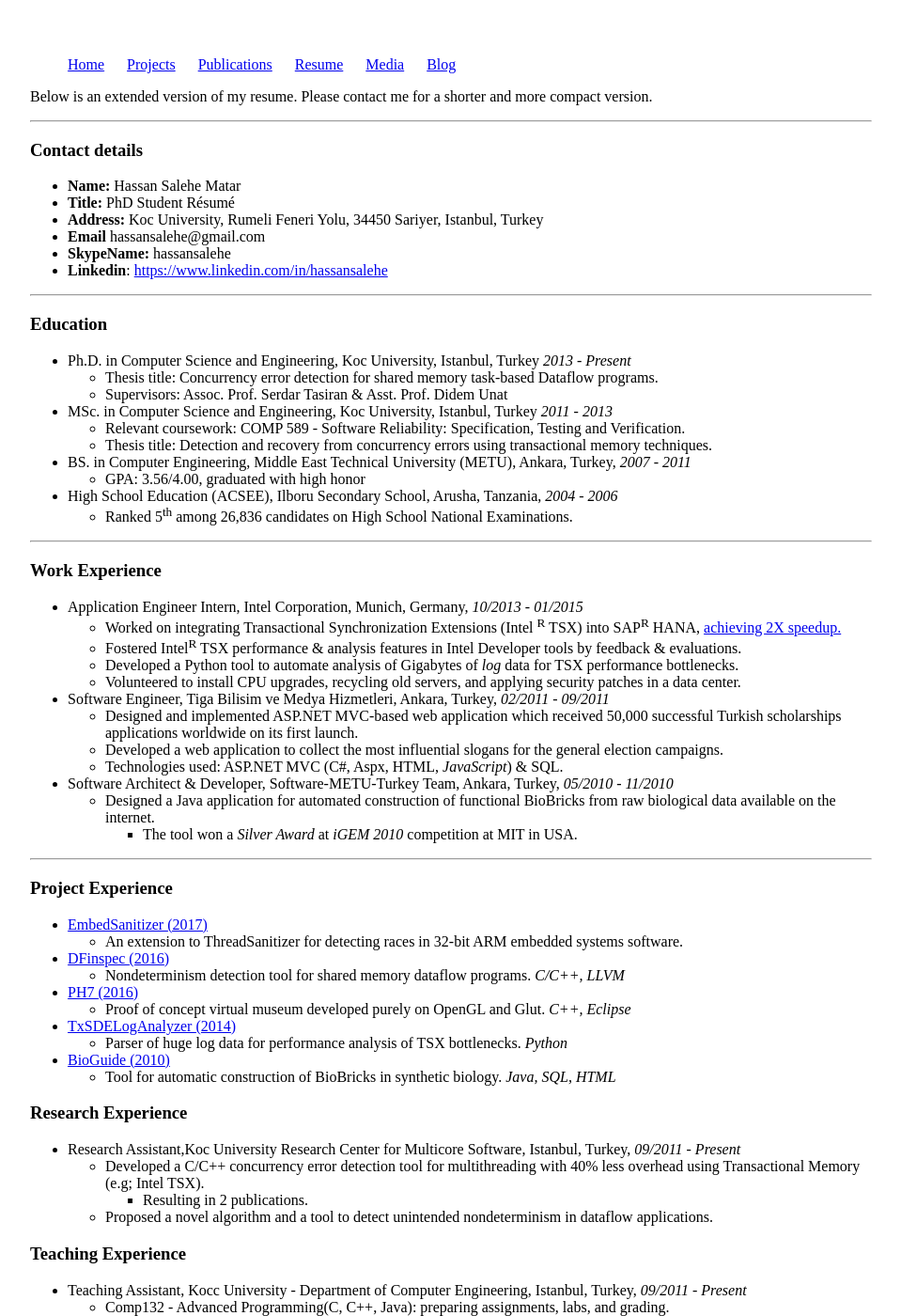
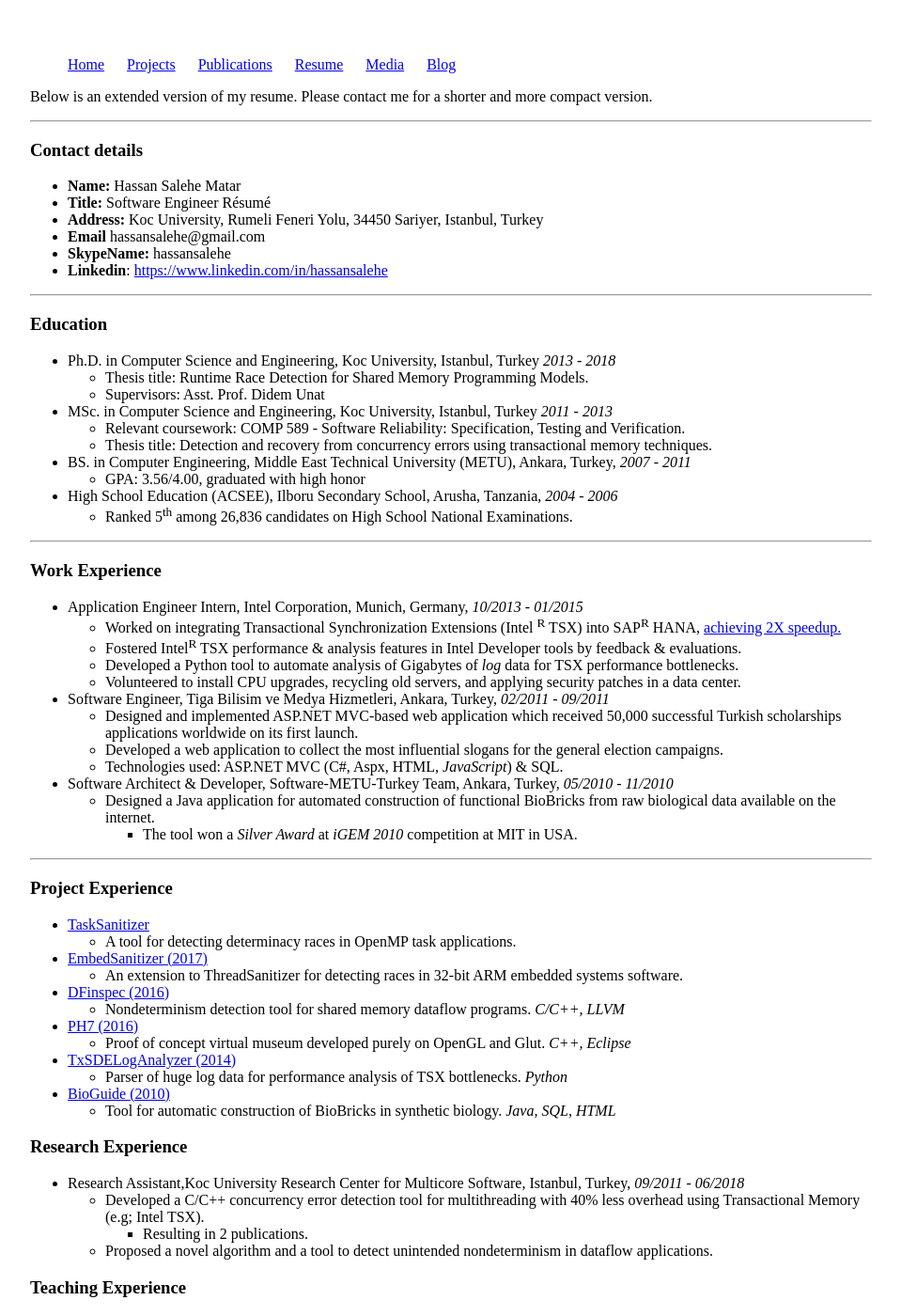
Before and after one commit to hassansalehe/hassansalehe.github.io, a Jekyll site: the page built from resume/index.md, in a window 1280 px wide and 1400 px high. Shown: the whole window at 94% size, without its empty margins (160-1119 px from the left). Built offline with Jekyll 4.4.1, drawn with Linux system fonts in a browser that asks for light colours; some of the changed text lies outside the part shown.

Commit message:
Update index.md

```diff
--- a/resume/index.md
+++ b/resume/index.md
@@ -9,7 +9,7 @@ Please contact me for a shorter and more compact version.
 ---
 ### Contact details
 * **Name:** Hassan Salehe Matar
-* **Title:** PhD Student Résumé
+* **Title:** Software Engineer Résumé
 * **Address:** Koc University, Rumeli Feneri Yolu, 34450 Sariyer, Istanbul, Turkey
 <!--* **Phone:** +90 553 032 84 18-->
 * **Email** hassansalehe@gmail.com
@@ -19,9 +19,9 @@ Please contact me for a shorter and more compact version.
 ---
 ### Education
 * Ph.D. in Computer Science and Engineering,
-Koc University, Istanbul, Turkey _2013 - Present_ <!--  * GPA: 3.77/4.00-->
-   * Thesis title: Concurrency error detection for shared memory task-based Dataflow programs.
-   * Supervisors: Assoc. Prof. Serdar Tasiran & Asst. Prof. Didem Unat
+Koc University, Istanbul, Turkey _2013 - 2018_ <!--  * GPA: 3.77/4.00-->
+   * Thesis title: Runtime Race Detection for Shared Memory Programming Models.
+   * Supervisors: Asst. Prof. Didem Unat
 * MSc. in Computer Science and Engineering,
 Koc University, Istanbul, Turkey _2011 - 2013_  <!--  * GPA: 3.80/4.00-->
    * Relevant coursework: COMP 589 - Software Reliability: Specification, Testing and Verification.
@@ -53,6 +53,9 @@ general election campaigns.
 
 ---
 ### Project Experience
+* [TaskSanitizer](https://github.com/hassansalehe/TaskSanitizer)
+  * A tool for detecting determinacy races in OpenMP task applications.
+
 * [EmbedSanitizer (2017)](https://github.com/hassansalehe/embedsanitizer)
   * An extension to ThreadSanitizer for detecting races in 32-bit ARM embedded systems software.
 
@@ -69,13 +72,13 @@ general election campaigns.
   * Tool for automatic construction of BioBricks in synthetic biology. _Java, SQL, HTML_
 
 ### Research Experience
-* Research Assistant,Koc University Research Center for Multicore Software, Istanbul, Turkey, _09/2011 - Present_
+* Research Assistant,Koc University Research Center for Multicore Software, Istanbul, Turkey, _09/2011 - 06/2018_
   *  Developed a C/C++ concurrency error detection tool for multithreading with 40% less overhead using Transactional Memory (e.g; Intel TSX).
       * Resulting in 2 publications.
   *  Proposed a novel algorithm and a tool to detect unintended nondeterminism in dataflow applications.
 
 ### Teaching Experience
-* Teaching Assistant, Kocc University - Department of Computer Engineering, Istanbul, Turkey, _09/2011 - Present_
+* Teaching Assistant, Koc University - Department of Computer Engineering, Istanbul, Turkey, _09/2011 - 06/2018_
   *  Comp132 - Advanced Programming(C, C++, Java): preparing assignments, labs, and grading.
   *  Comp302 - Software Engineering: supervising
 students on use of Software Engineering principles.
```
Also changed, not shown: other parts of resume/index.md (+1 -1 lines).
